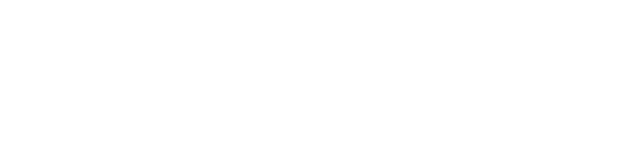
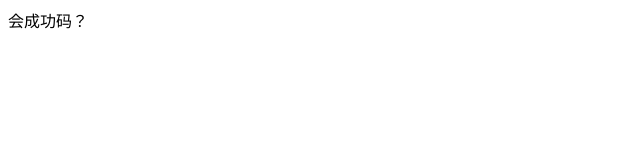
Before and after one commit to zhouZhouChina/zhougDemo, a plain HTML site: page index.html in a window 1280 px wide. Shown: the whole page, without its empty margins (0-640 px from the left). Drawn offline with Linux system fonts and the light colour scheme.

Commit message:
main--dev03

```diff
--- a/index.html
+++ b/index.html
@@ -9,5 +9,6 @@
 <body>
     <div id="zhou1st"></div>
     <div id="dev01"></div>
+    <div id="main--dev03">会成功码？</div>
 </body>
 </html>
```
